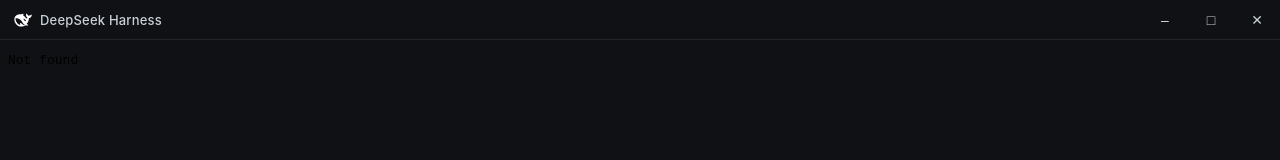
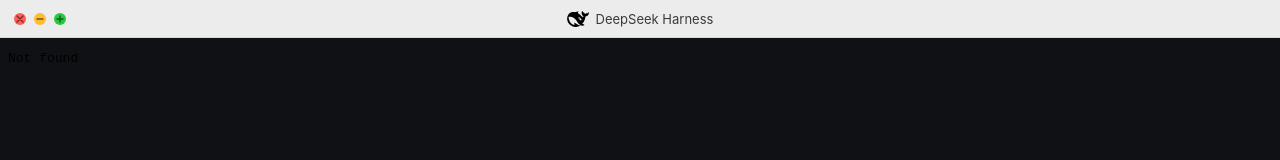
Before and after one commit to RUI111333/dsh-desktop, an Electron app: page shell.html in a window 1280 px wide. Drawn offline with Linux system fonts and the light colour scheme.

Commit message:
feat: 标题栏改为浅色 macOS 风格 + 居中鲸鱼标题
- 浅色标题栏,标题居中显示黑鲸鱼与 DeepSeek Harness
- 左侧 macOS 风格交通灯按钮(关闭/最小化/最大化),悬停显示图标
- 新增 assets/whale.svg 黑鲸鱼 logo

```diff
--- a/shell.html
+++ b/shell.html
@@ -8,48 +8,88 @@
     html, body { height: 100%; overflow: hidden; background: #0f1115; font-family: -apple-system, "Segoe UI", "Microsoft YaHei", sans-serif; }
 
     #titlebar {
-      height: 40px;
+      height: 38px;
+      position: relative;
       display: flex;
       align-items: center;
-      background: #0f1115;
-      color: #c9d1d9;
-      border-bottom: 1px solid #21262d;
+      background: #ececec;
+      color: #1f2328;
+      border-bottom: 1px solid #d7d7dc;
       -webkit-app-region: drag;
       user-select: none;
     }
-    #titlebar .brand {
-      display: flex; align-items: center; gap: 8px;
-      padding: 0 14px; font-size: 13px; font-weight: 500; letter-spacing: .2px;
+    #titlebar .title {
+      position: absolute;
+      left: 0; right: 0;
+      display: flex;
+      align-items: center;
+      justify-content: center;
+      gap: 7px;
+      font-size: 13px;
+      color: #3a3a3c;
+      pointer-events: none;
+      white-space: nowrap;
+      overflow: hidden;
+      padding: 0 90px;
     }
-    #titlebar .brand img { width: 18px; height: 18px; filter: invert(1); }
-    #titlebar .spacer { flex: 1; }
+    #titlebar .title .whale {
+      flex: none;
+      width: 22px;
+      height: 16px;
+      display: block;
+    }
+    #titlebar .traffic-lights {
+      display: flex;
+      align-items: center;
+      gap: 8px;
+      padding-left: 14px;
+      height: 100%;
+      -webkit-app-region: no-drag;
+      z-index: 1;
+    }
+    #titlebar .light {
+      width: 12px;
+      height: 12px;
+      border-radius: 50%;
+      border: none;
+      padding: 0;
+      display: flex;
+      align-items: center;
+      justify-content: center;
+      cursor: pointer;
+      flex: none;
+      color: rgba(0, 0, 0, 0.55);
+    }
+    #titlebar .light.close { background: #ff5f57; }
+    #titlebar .light.min   { background: #febc2e; }
+    #titlebar .light.max   { background: #28c840; }
+    #titlebar .light svg {
+      display: block;
+      opacity: 0;
+      transition: opacity .1s ease;
+    }
+    #titlebar .traffic-lights:hover .light svg { opacity: 1; }
 
-    #titlebar .controls { display: flex; height: 100%; -webkit-app-region: no-drag; }
-    #titlebar .controls button {
-      width: 46px; height: 40px;
-      border: none; background: transparent;
-      color: #c9d1d9; font-size: 14px; line-height: 1;
-      display: flex; align-items: center; justify-content: center;
-      cursor: pointer; transition: background .12s ease;
-    }
-    #titlebar .controls button:hover { background: #21262d; }
-    #titlebar .controls button.close:hover { background: #e81123; color: #fff; }
-
-    #app { height: calc(100% - 40px); }
+    #app { height: calc(100% - 38px); }
     iframe { width: 100%; height: 100%; border: none; display: block; background: #0f1115; }
   </style>
 </head>
 <body>
   <div id="titlebar">
-    <div class="brand">
-      <img src="./assets/icon.svg" alt="" />
+    <div class="traffic-lights">
+      <button id="btn-close" class="light close" title="关闭" aria-label="关闭">
+        <svg width="8" height="8" viewBox="0 0 8 8" fill="none"><path d="M1 1 7 7 M7 1 1 7" stroke="currentColor" stroke-width="1.4" stroke-linecap="round"/></svg>
+      </button>
+      <button id="btn-min" class="light min" title="最小化" aria-label="最小化">
+        <svg width="8" height="8" viewBox="0 0 8 8" fill="none"><path d="M1 4 H7" stroke="currentColor" stroke-width="1.4" stroke-linecap="round"/></svg>
+      </button>
+      <button id="btn-max" class="light max" title="最大化" aria-label="最大化">
+        <svg width="8" height="8" viewBox="0 0 8 8" fill="none"><path d="M4 1 V7 M1 4 H7" stroke="currentColor" stroke-width="1.4" stroke-linecap="round"/></svg>
+      </button>
+    </div>
+    <div class="title">
+      <img class="whale" src="./assets/whale.svg" alt="" />
       <span>DeepSeek Harness</span>
-    </div>
-    <div class="spacer"></div>
-    <div class="controls">
-      <button id="btn-min" title="最小化" aria-label="最小化">&#8211;</button>
-      <button id="btn-max" title="最大化" aria-label="最大化">&#9633;</button>
-      <button id="btn-close" class="close" title="关闭" aria-label="关闭">&#10005;</button>
     </div>
   </div>
   <div id="app">
```
Also changed, not shown: assets/whale.svg (added).
